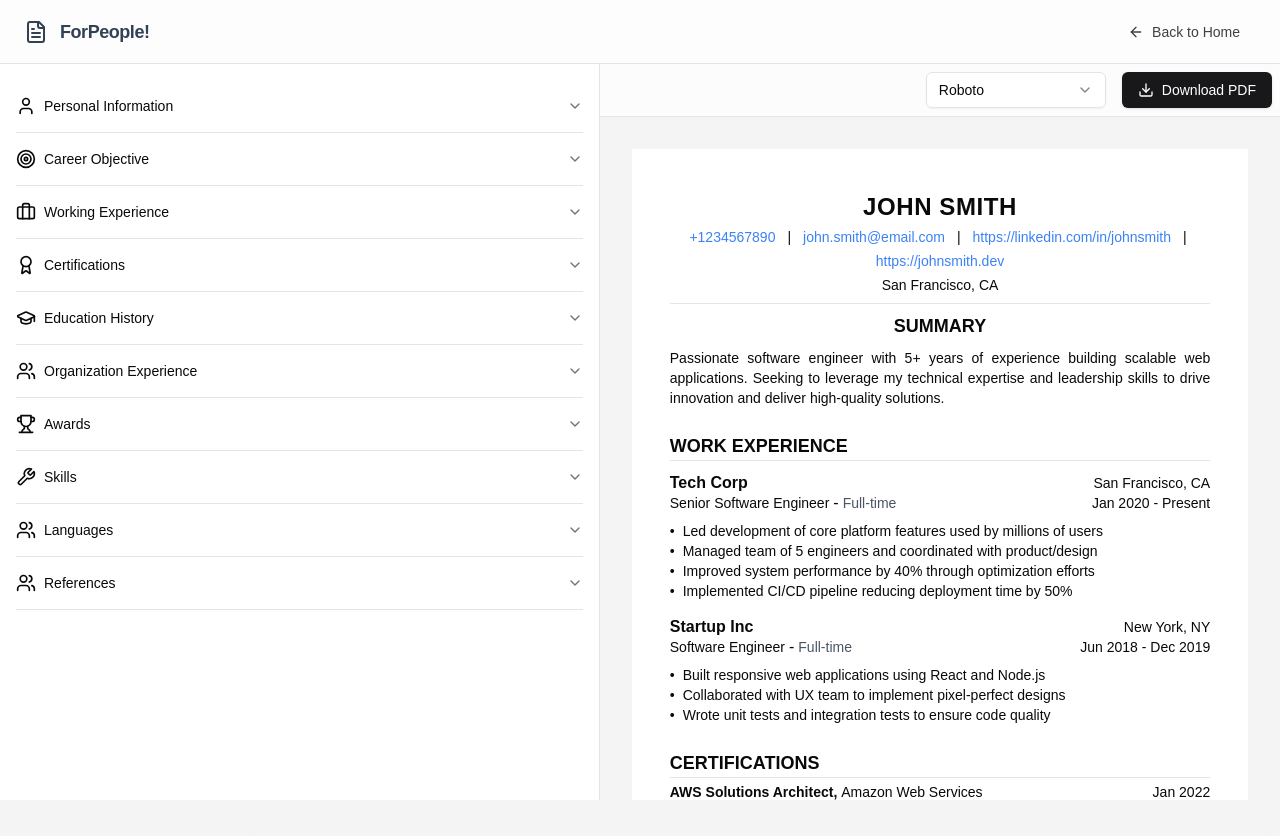
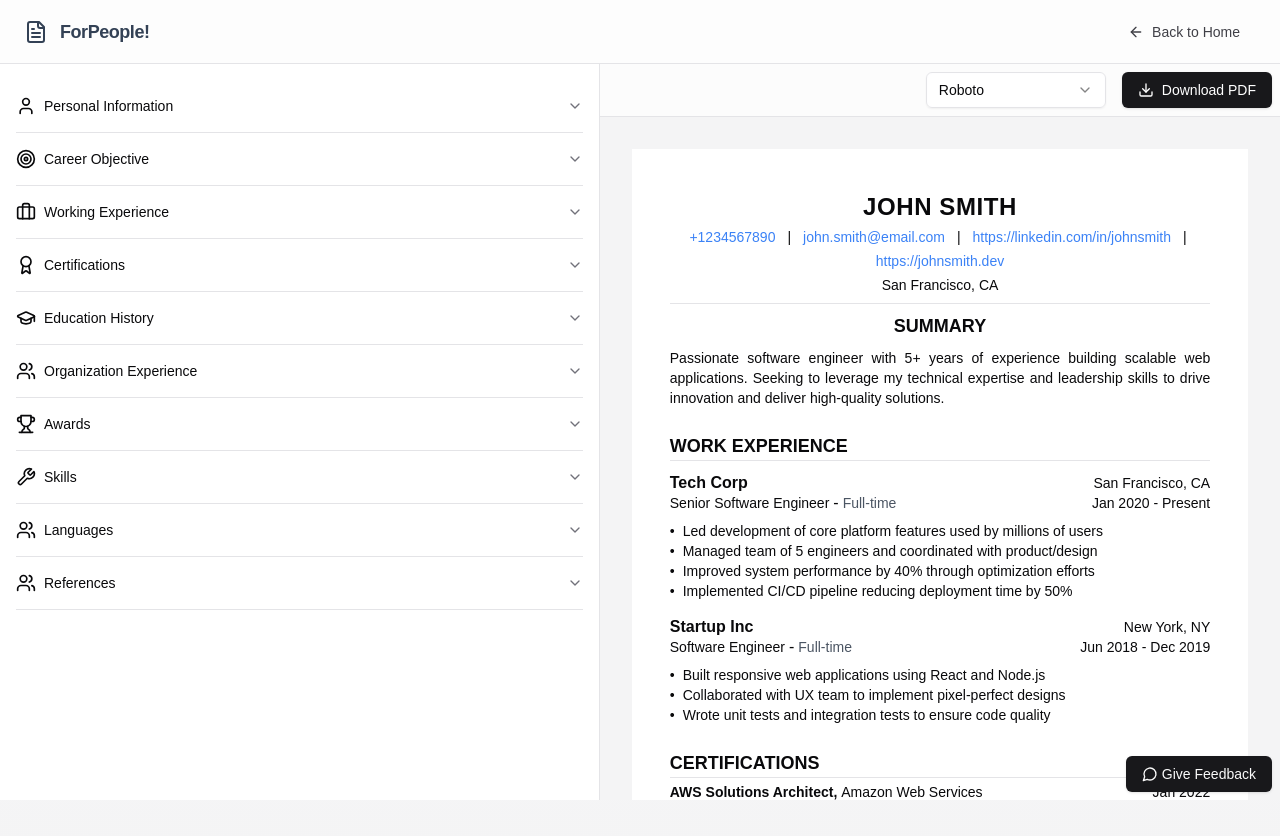
Before and after one commit to erendhoheiri/cv-generator-app, a Next.js app: page /create in a window 1280 px wide. Shown: the top 836 px of the page. Built offline with nearby package versions, Linux system fonts and the light colour scheme.

Commit message:
Add feedback button to CV generator page

```diff
--- a/src/app/create/page.tsx
+++ b/src/app/create/page.tsx
@@ -4,7 +4,7 @@ import { CVForm } from '@/components/cv-form';
 import { CVPreview } from '@/components/cv-preview';
 import { CV } from '@/types/cv';
 import Link from 'next/link';
-import { FileText, ArrowLeft } from 'lucide-react';
+import { FileText, ArrowLeft, MessageCircle } from 'lucide-react';
 import { Button } from '@/components/ui/button';
 import { useLocalStorage } from '@/lib/hooks/useLocalStorage';
 
@@ -153,6 +153,16 @@ export default function CVGenerator() {
           <CVPreview data={cvData} />
         </div>
       </div>
+
+      {/* Floating Button */}
+      <div className='fixed bottom-2 right-2 z-50'>
+        <Link href='https://form.jotform.com/250355193485461' target='_blank'>
+          <Button variant='default' className='flex items-center gap-1'>
+            <MessageCircle className='h-5 w-5' />
+            Give Feedback
+          </Button>
+        </Link>
+      </div>
     </div>
   );
 }
```
